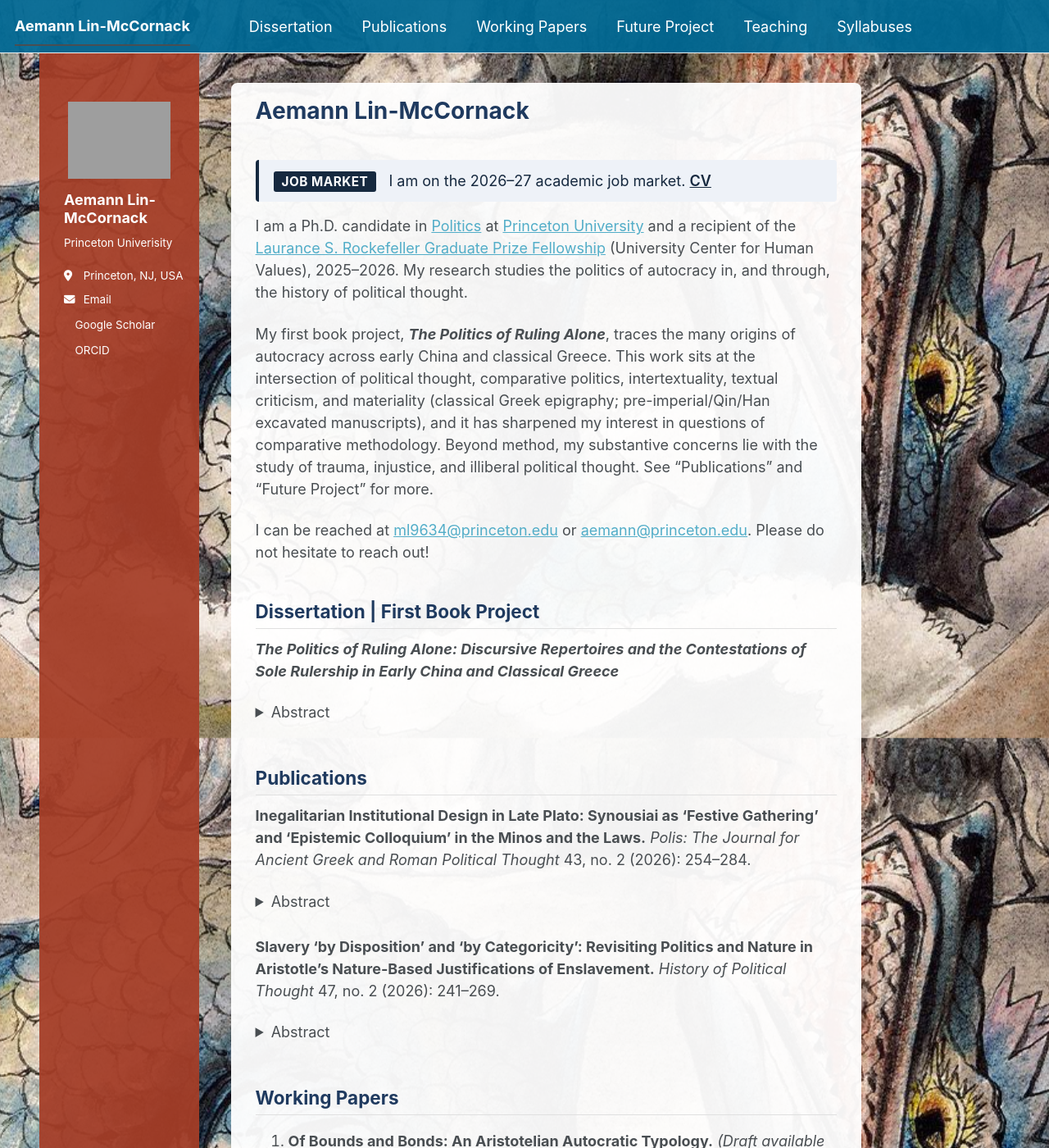
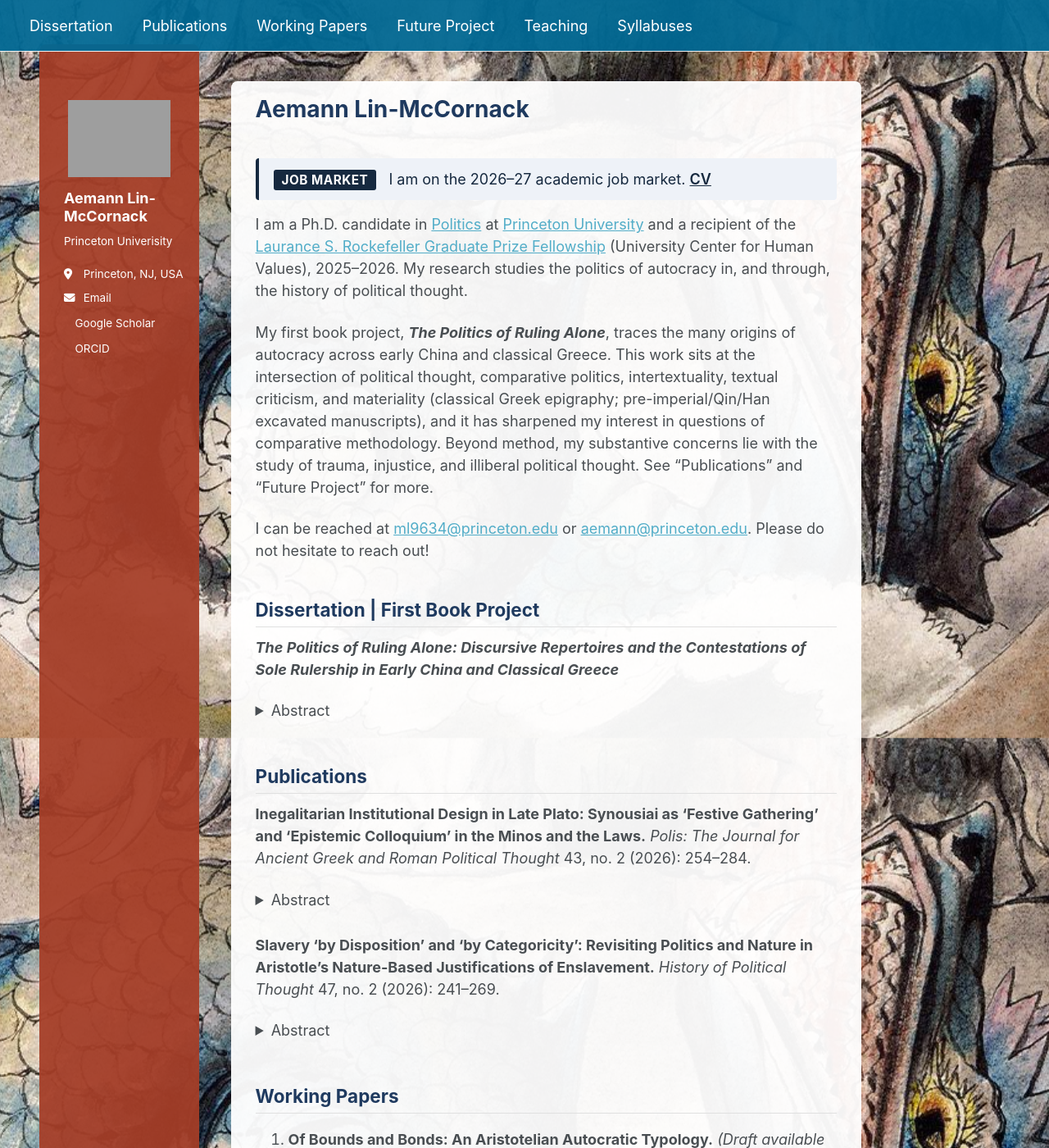
Before and after one commit to aemannlinmccornack/aemannlinmccornack.github.io, a Jekyll site: the page built from _pages/about.md, in a window 1280 px wide and 1400 px high. Shown: the whole window at 82% size. Built offline with Jekyll 4.4.1, drawn with Linux system fonts in a browser that asks for light colours; a style sheet for code colours, icons or effects is not loaded; part of the change alters nothing that is shown.

Commit message:
change about.md

```diff
--- a/_pages/about.md
+++ b/_pages/about.md
@@ -42,11 +42,8 @@ body {
   padding-bottom: 0.3em;
   color: #1f3a5f;
 }
-.site-title {
-  display: inline-block;
-  width: 200px;
-  text-align: center;
-  margin-left: 20px;
+.masthead__menu-item--lg {
+  display: none !important;
 }
 #theme-toggle {
   display: none !important;
```
